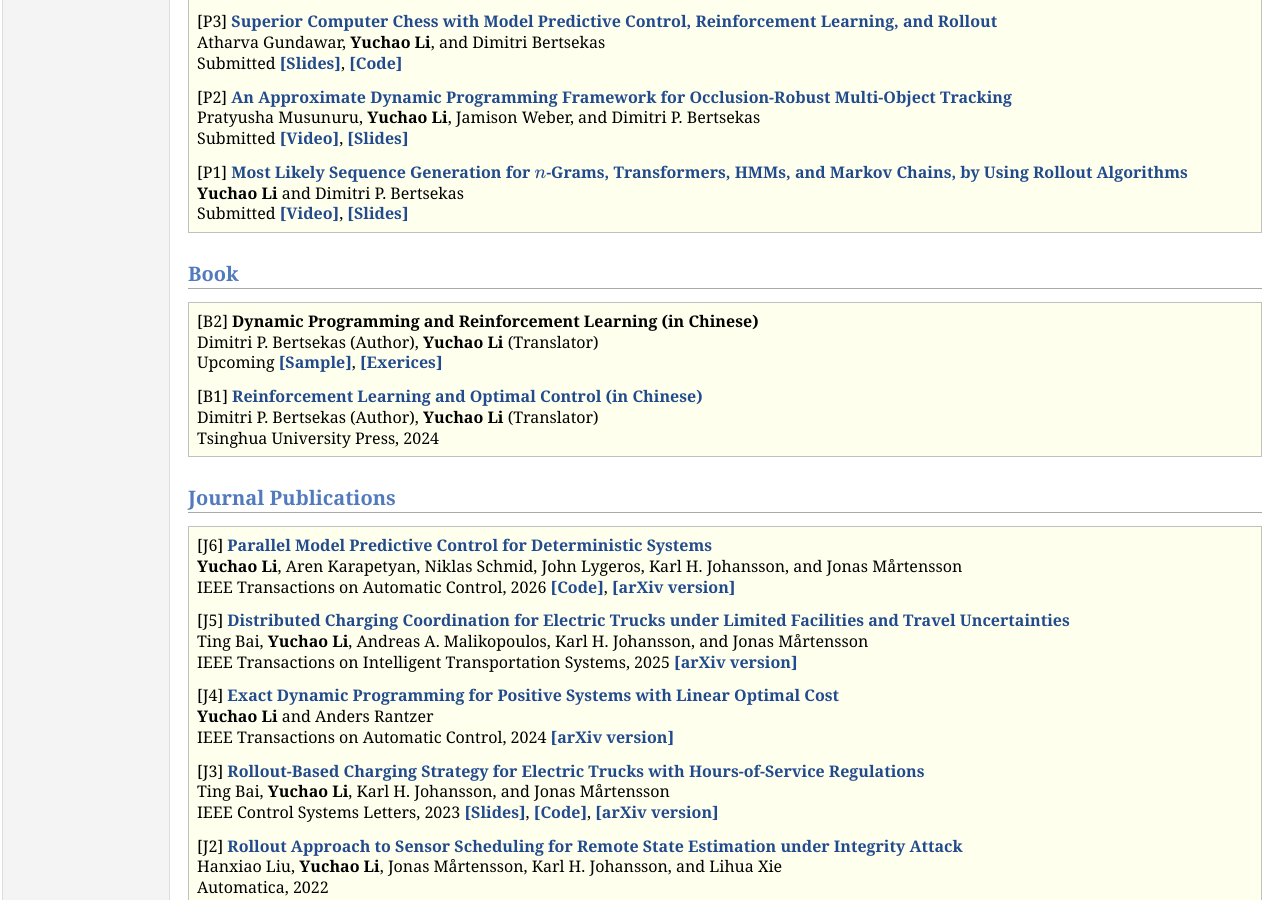
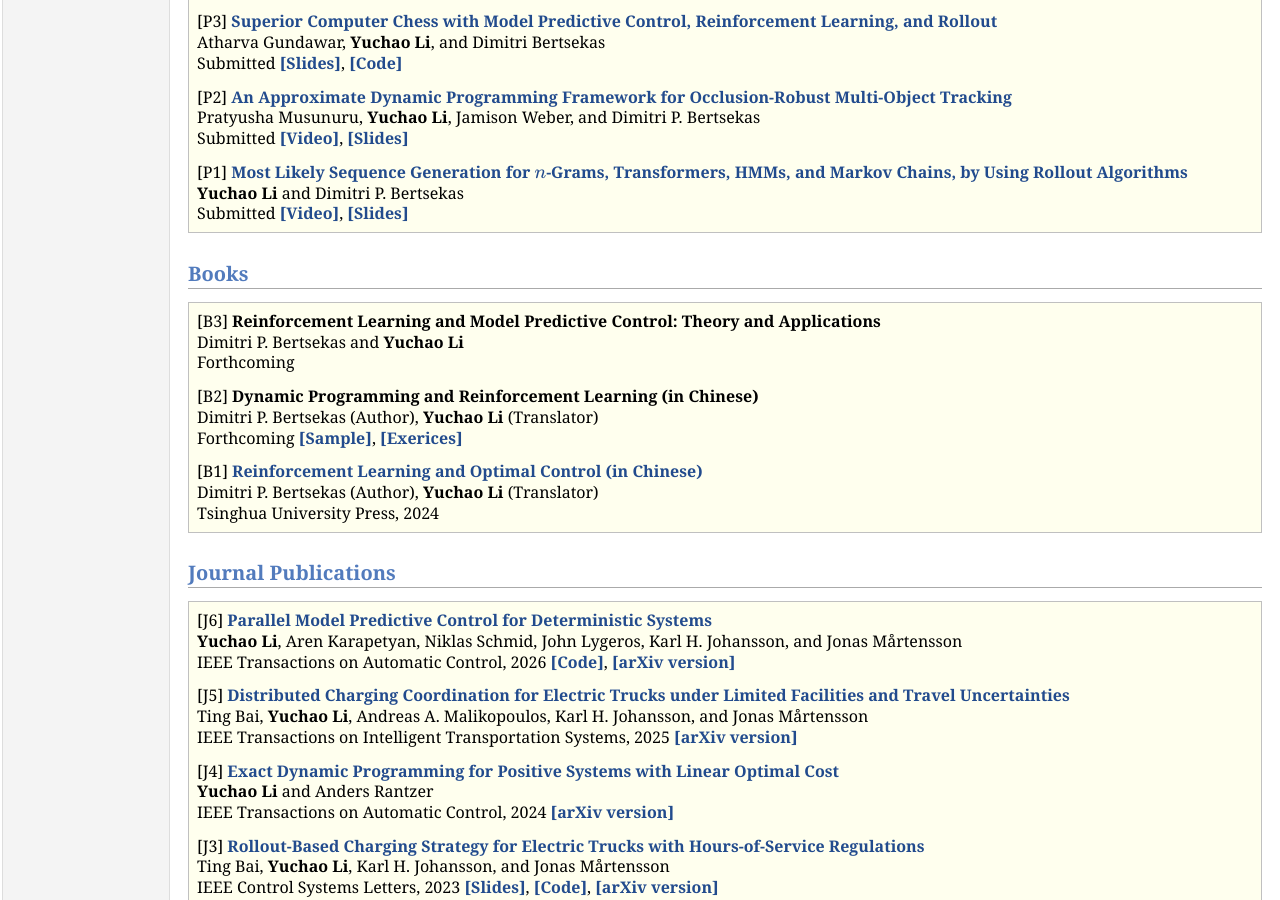
Before and after one commit to yuchaotaigu/yuchaotaigu.github.io, a Jekyll site: the page research.html, which Jekyll copies as it is, in a window 1280 px wide and 900 px high, scrolled down 468 px. Built offline with Jekyll 4.4.1, drawn with Linux system fonts in a browser that asks for light colours; comment, search, counter and statistics services are not loaded.

Commit message:
Correct book section header and update publication status

```diff
--- a/research.html
+++ b/research.html
@@ -69,12 +69,15 @@ Pratyusha Musunuru, <b>Yuchao Li</b>, Jamison Weber, and Dimitri P. Bertsekas<br
  Submitted <a href="https://youtu.be/nIkNKgf3Eiw?si=m9WBQn3eQmvuUD_T"><b>[Video]</b></a>, <a href="https://web.mit.edu/dimitrib/www/RLTopics_2024_Lect10.pdf"><b>[Slides]</b></a></p>
   </div></div>
 
-<h2>Book</h2>
+<h2>Books</h2>
 <div class="infoblock">
 <div class="blockcontent">
+<p>[B3] <b>Reinforcement Learning and Model Predictive Control: Theory and Applications</b> <br />
+Dimitri P. Bertsekas and <b>Yuchao Li</b><br />
+Forthcoming  </p>
 <p>[B2] <b>Dynamic Programming and Reinforcement Learning (in Chinese)</b> <br />
 Dimitri P. Bertsekas (Author), <b>Yuchao Li</b> (Translator) <br />
-Upcoming <a href="https://yuchaotaigu.github.io/research/DP_RL_CN_public_sample.pdf"><b>[Sample]</b></a>, <a href="https://yuchaotaigu.github.io/research/DP_RL_Additional_Exercise.pdf"><b>[Exerices]</b></a></p>
+Forthcoming <a href="https://yuchaotaigu.github.io/research/DP_RL_CN_public_sample.pdf"><b>[Sample]</b></a>, <a href="https://yuchaotaigu.github.io/research/DP_RL_Additional_Exercise.pdf"><b>[Exerices]</b></a></p>
 <p>[B1] <a href="http://www.tup.tsinghua.edu.cn/booksCenter/book_09357401.html"><b>Reinforcement Learning and Optimal Control (in Chinese)</b></a> <br />
 Dimitri P. Bertsekas (Author), <b>Yuchao Li</b> (Translator) <br />
 Tsinghua University Press, 2024
```
